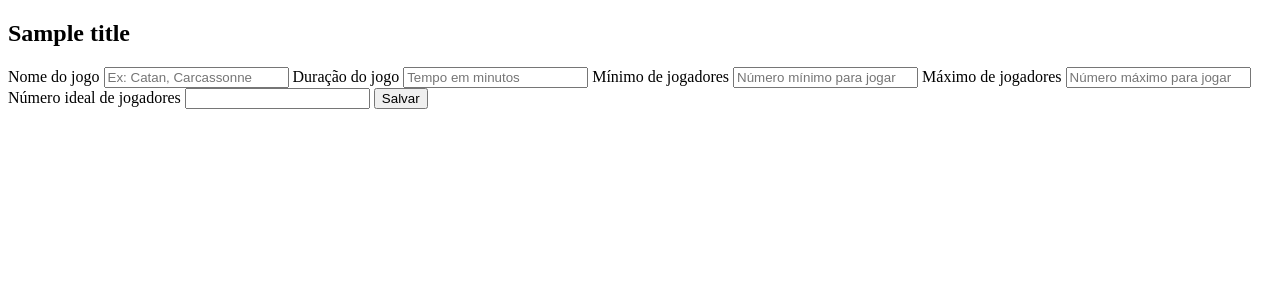
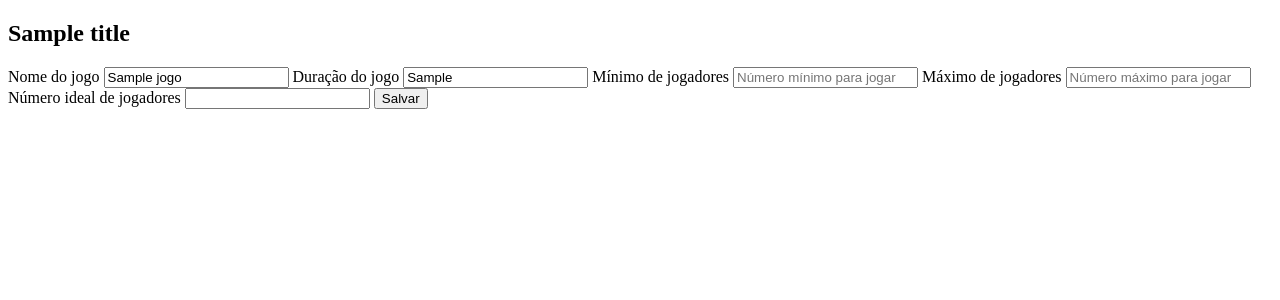
Before and after one commit to ARJOM/daw-aula-pratica-01, a Flask app: template templates/form_boardgame.html in a window 1280 px wide. Shown: the top 300 px of the page. Run offline with Flask 3, Linux system fonts and the light colour scheme; the template is opened without the code that fills it: most values are stand-ins (such as "Sample title", 1, 10 or a date in 2020).

Commit message:
Adiciona exemplo de edição de recursos utilizando um mesmo template

```diff
--- a/app.py
+++ b/app.py
@@ -1,7 +1,7 @@
 import random
 from flask import Flask, render_template, redirect, request
 
-from db import listar_boardgames, remove_boardgame, novo_boardgame
+from db import listar_boardgames, remove_boardgame, novo_boardgame, detalha_boardgame, atualiza_boardgame
 
 # Criação de app
 app = Flask(__name__)
@@ -53,6 +53,15 @@ def cadastrar():
         return redirect('/boardgames')
     return render_template('form_boardgame.html', title='Novo Jogo')
 
+@app.route("/editar/<int:chave>", methods=['GET', 'POST'])
+def editar(chave):
+    if request.method == 'POST':
+        dados = request.values.to_dict()
+        atualiza_boardgame(chave, dados.get('nome'), dados.get('duracao'), dados.get('min'), dados.get('max'), dados.get('ideal'))
+        return redirect('/boardgames')
+    jogo = detalha_boardgame(chave)
+    return render_template('form_boardgame.html', jogo=jogo, title='Editar Jogo')
+
 
 
 if __name__ == '__main__':
--- a/templates/boardgames.html
+++ b/templates/boardgames.html
@@ -12,7 +12,7 @@
     {% endif %}
     <ul>
     {% for jogo in jogos %}
-        <li>{{ jogo.nome }} - {{ jogo.tempoDePartida }}min - <a href="apagar/{{ jogo.id }}">Apagar</a></li>
+        <li>{{ jogo.nome }} - {{ jogo.tempoDePartida }}min - <a href="editar/{{ jogo.id }}">Editar</a> - <a href="apagar/{{ jogo.id }}">Apagar</a></li>
     {% endfor %}
     </ul>
 </body>
--- a/templates/form_boardgame.html
+++ b/templates/form_boardgame.html
@@ -8,19 +8,19 @@
     <h2>{{ title }}</h2>
     <form method="post">
         <label for="nome">Nome do jogo
-            <input type="text" name="nome" placeholder="Ex: Catan, Carcassonne" required/>
+            <input type="text" name="nome" placeholder="Ex: Catan, Carcassonne" value="{{ jogo.nome}}" required/>
         </label>
         <label for="duracao">Duração do jogo
-            <input type="text" name="duracao" placeholder="Tempo em minutos" required/>
+            <input type="text" name="duracao" placeholder="Tempo em minutos" value="{{ jogo.tempoDePartida}}" required/>
         </label>
         <label for="min">Mínimo de jogadores
-            <input type="number" name="min" placeholder="Número mínimo para jogar" required/>
+            <input type="number" name="min" placeholder="Número mínimo para jogar" value="{{ jogo.minimoJogadores}}" required/>
         </label>
         <label for="max">Máximo de jogadores
-            <input type="number" name="max" placeholder="Número máximo para jogar" required/>
+            <input type="number" name="max" placeholder="Número máximo para jogar" value="{{ jogo.maximoJogadores}}" required/>
         </label>
         <label for="ideal">Número ideal de jogadores
-            <input type="number" name="ideal"/>
+            <input type="number" name="ideal" value="{{ jogo.idealJogadores}}" />
         </label>
 
         <button type="submit">Salvar</button>
```
Also changed, not shown: db.py (+20 -0 lines).
